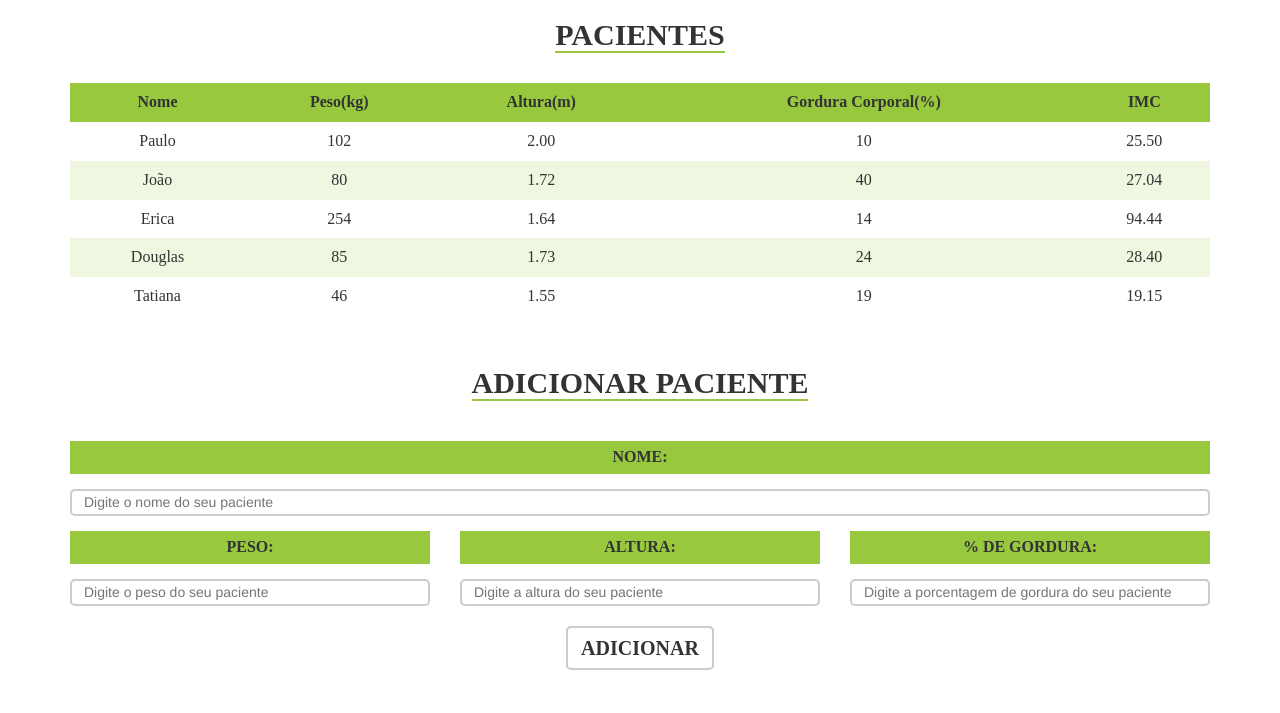
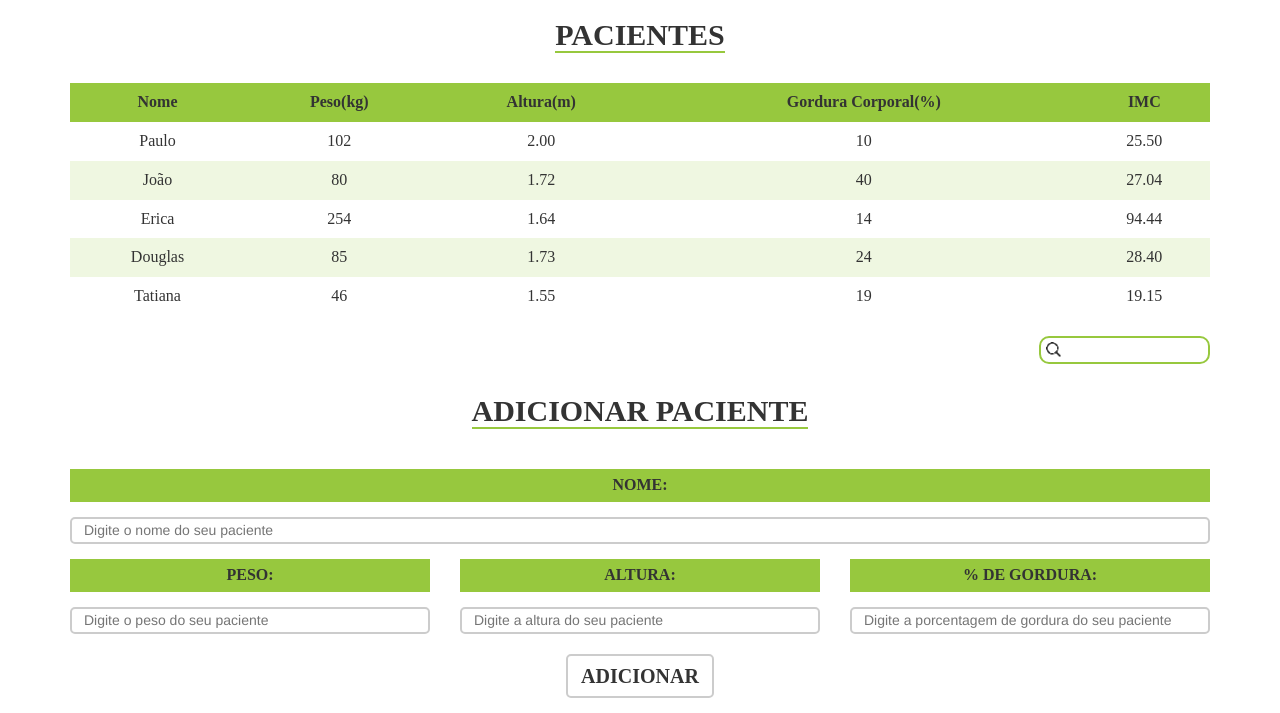
Before and after one commit to lerockit/js-1-alura, a plain HTML site: page index.html in a window 1280 px wide. Shown: the part 99-812 px from the top of the page. Drawn offline with nearby package versions, Linux system fonts and the light colour scheme.

Commit message:
Adicionado Design do Filtro

```diff
--- a/css/index.css
+++ b/css/index.css
@@ -129,11 +129,33 @@ body{
 }
 
 .paciente{
-	transition: 1s;
+	transition: 0.5s;
+	transform-origin: 0 50%;
+}
+
+.paciente.filtro{
+	transform: scaleX(0);
+}
+
+.paciente.filtro.none{
+	display: none;
 }
 
 .paciente.remove{
 	transform: translateX(1500px);
+}
+
+.filtro-container input{
+	float: right;
+	width: 15%;
+	border-radius: 10px;
+	border:#97C83E solid 2px;
+	background-image: url(../img/filter-icon.png);
+	background-repeat: no-repeat;
+	background-position: left 5px bottom 5px;
+	text-indent: 25px;
+	height: 28px;
+	font-size: 13px;
 }
 
 .form-container .grupo{
--- a/index.html
+++ b/index.html
@@ -100,6 +100,10 @@
 
         </table>
 
+        <div class="filtro-container">
+          <input type="text" name="filtro-campo" id="filtro-campo" class="filtro-campo">
+        </div>
+
       </div>
     </div>
 
```
Also changed, not shown: img/filter-icon.png (added), js/filtraPaciente.js (added).
